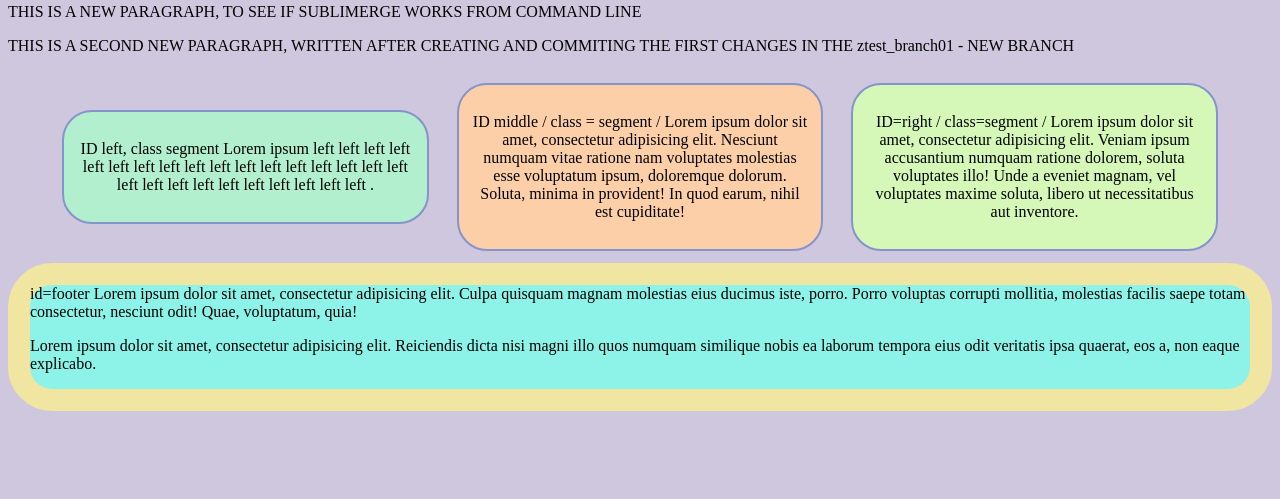
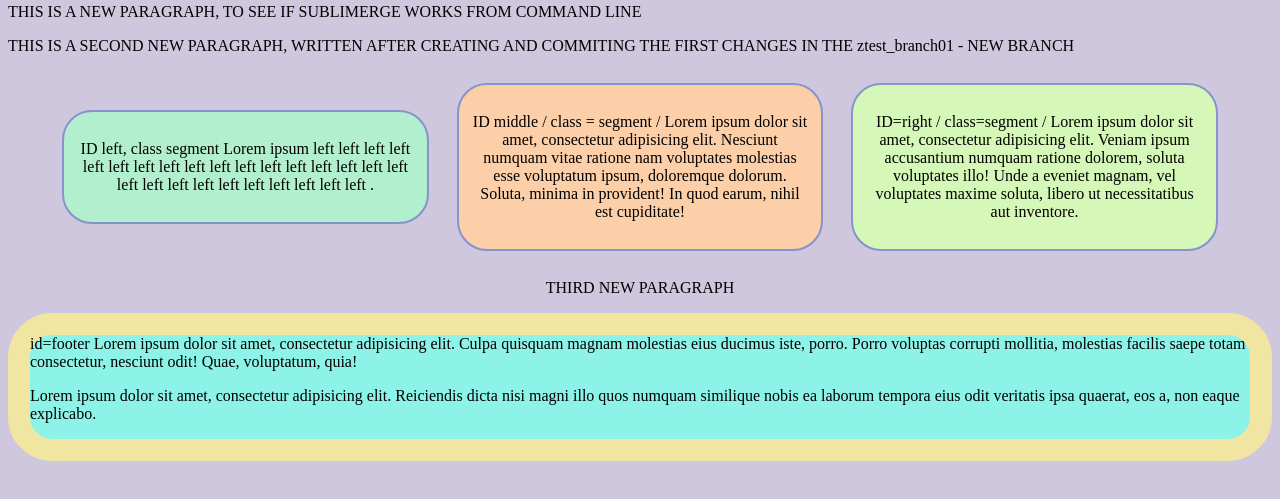
Before and after one commit to yunam6/project_333, a plain HTML site: page index.html in a window 1280 px wide. Shown: the part 81-580 px from the top of the page. Drawn offline with Linux system fonts and the light colour scheme.

Commit message:
Adding Third Paragraph

```diff
--- a/index.html
+++ b/index.html
@@ -15,6 +15,7 @@
 	<div id="left" class="segment"><p>ID left, class segment Lorem ipsum left left left left left left left left left left left left left left left left left left left left left left left left left left left .</p></div>
 	<div id="middle" class="segment"><p>ID middle / class = segment / Lorem ipsum dolor sit amet, consectetur adipisicing elit. Nesciunt numquam vitae ratione nam voluptates molestias esse voluptatum ipsum, doloremque dolorum. Soluta, minima in provident! In quod earum, nihil est cupiditate!</p></div>
 	<div id="right" class="segment"><p>ID=right / class=segment / Lorem ipsum dolor sit amet, consectetur adipisicing elit. Veniam ipsum accusantium numquam ratione dolorem, soluta voluptates illo! Unde a eveniet magnam, vel voluptates maxime soluta, libero ut necessitatibus aut inventore.</p></div>
+	<p>THIRD NEW PARAGRAPH </p>
 
 </div>
 <div id="footer">id=footer  Lorem ipsum dolor sit amet, consectetur adipisicing elit. Culpa quisquam magnam molestias eius ducimus iste, porro. Porro voluptas corrupti mollitia, molestias facilis saepe totam consectetur, nesciunt odit! Quae, voluptatum, quia!
```
